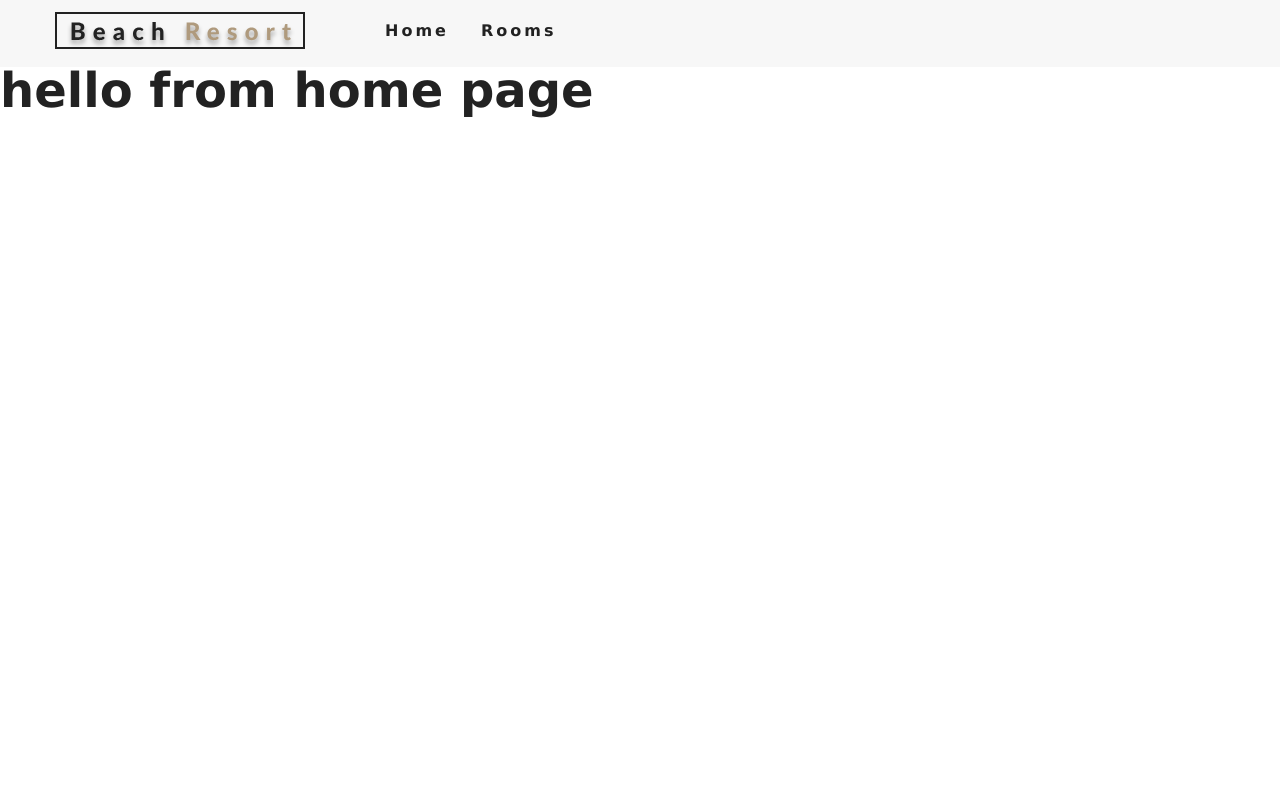
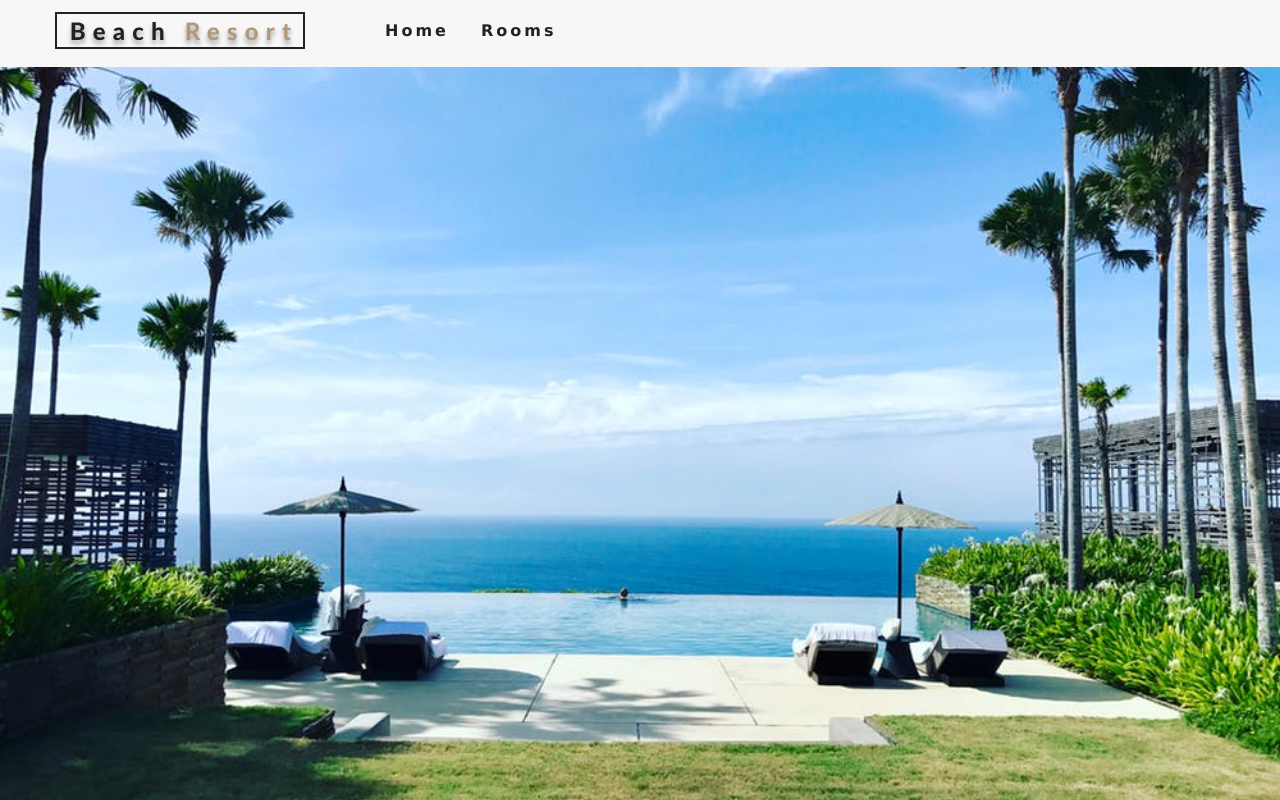
Before and after one commit to anketmanoj/anket-resort, a React (Create React App) app: page / in a window 1280 px wide. Built offline with nearby package versions, Linux system fonts and the light colour scheme.

Commit message:
adding background using hero and children

```diff
--- /dev/null
+++ b/src/components/Hero.js
@@ -0,0 +1,13 @@
+import React from 'react'
+
+export default function Hero({children, hero}) {
+    return (
+        <header className={hero}>
+            {children}
+        </header>
+    )
+}
+
+Hero.defaultProps = {
+    hero:"defaultHero"
+};
--- a/src/pages/Error.js
+++ b/src/pages/Error.js
@@ -1,9 +1,10 @@
 import React from 'react'
+import Hero from '../components/Hero';
 
 const Error = () => {
     return (
         <div>
-            <h1>Hello from error page</h1>
+            <Hero/>
         </div>
     )
 }
--- a/src/pages/Home.js
+++ b/src/pages/Home.js
@@ -1,9 +1,10 @@
-import React from 'react'
+import React from 'react';
+import Hero from '../components/Hero';
 
 const Home = () => {
     return (
         <div>
-            <h1>hello from home page</h1>
+            <Hero/>
 
         </div>
     )
--- a/src/pages/Rooms.js
+++ b/src/pages/Rooms.js
@@ -1,9 +1,10 @@
 import React from 'react'
+import Hero from '../components/Hero';
 
 const Rooms = () => {
     return (
         <div>
-            <h1>HEllo from rooms page</h1>
+            <Hero hero="roomsHero"/>
         </div>
     )
 }
```
